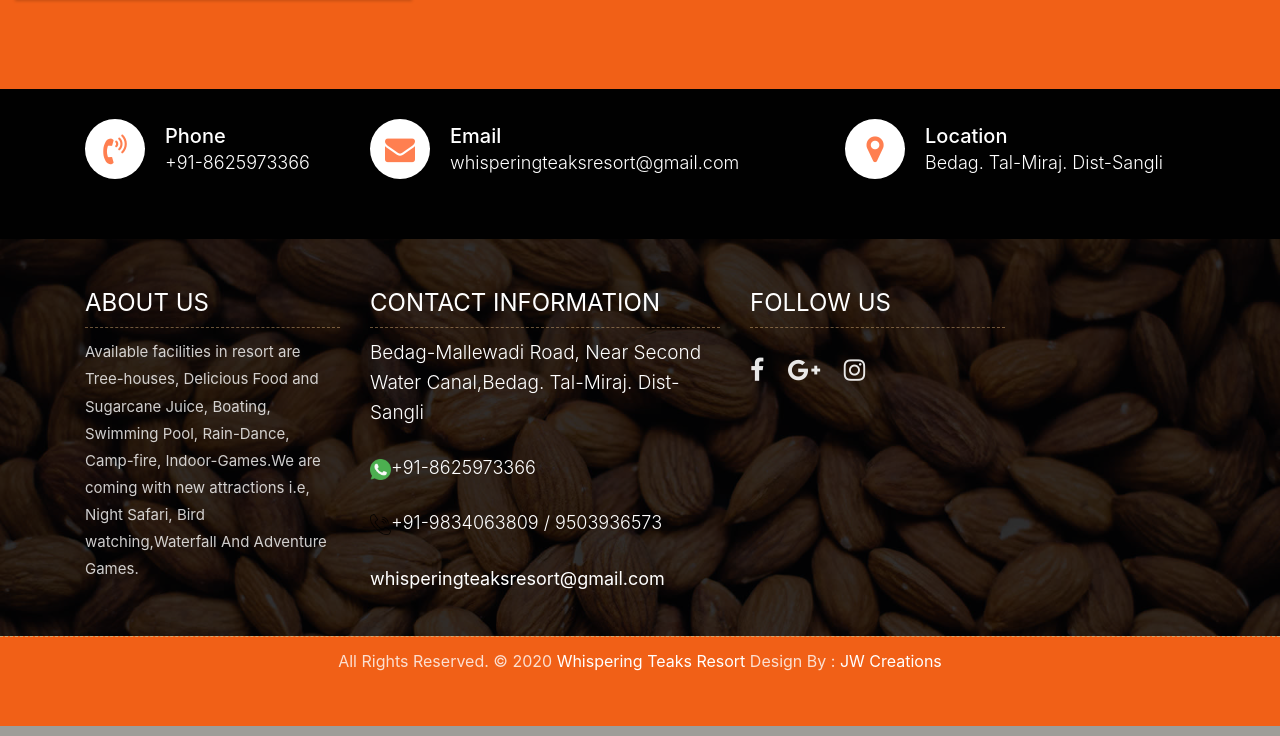
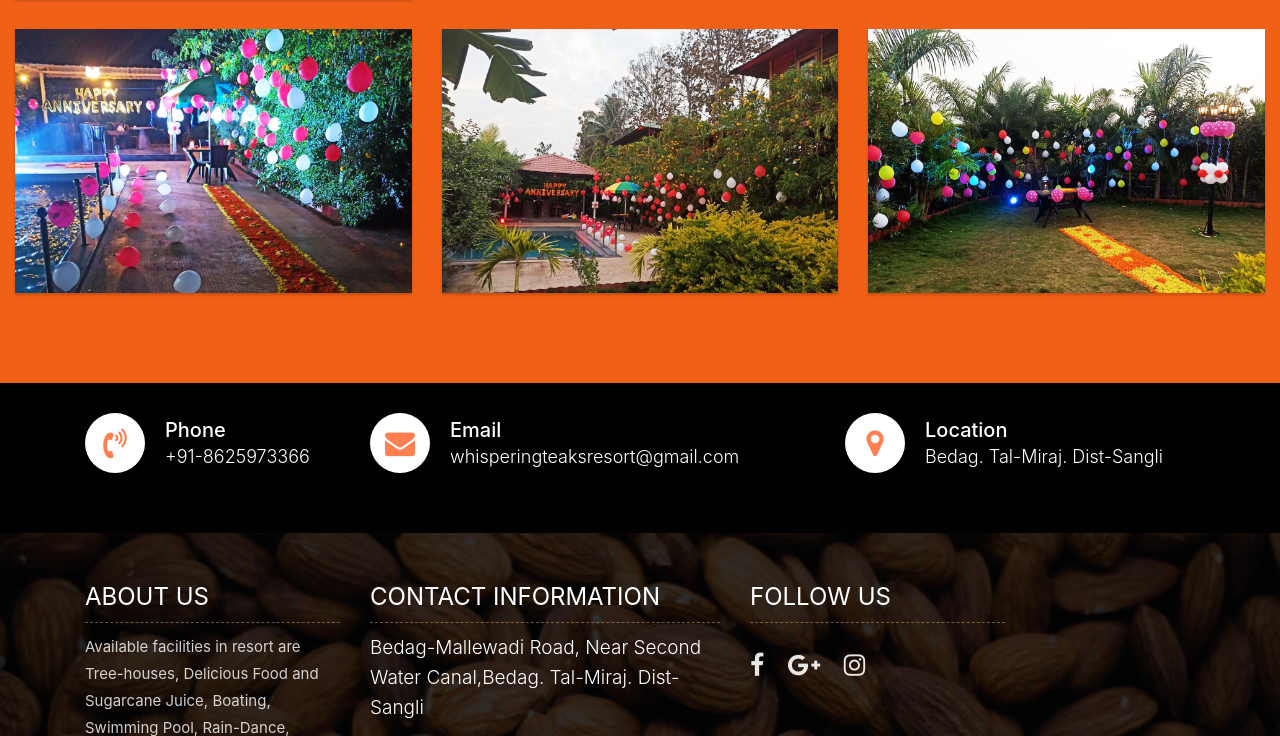
Before and after one commit to pallavitambe1234/NargisResort, a PHP site: page /gallery.php in a window 1280 px wide. Shown: the part 3409-4145 px from the top of the page. Run offline with PHP 8.4, Linux system fonts and the light colour scheme; some libraries are stand-ins or nearby versions; some web fonts are replaced.

Commit message:
images done

```diff
--- a/gallery.php
+++ b/gallery.php
@@ -165,6 +165,21 @@
 							<img class="img-fluid" src="images/1.jpeg" alt="Gallery Images">
 						</a>
 					</div>
+					<div class="col-sm-6 col-md-4 col-lg-4">
+						<a class="lightbox" href="images/w1 (1).jpg">
+							<img class="img-fluid" src="images/w1 (1).jpg" alt="Gallery Images">
+						</a>
+					</div>
+					<div class="col-sm-6 col-md-4 col-lg-4">
+						<a class="lightbox" href="images/w1 (2).jpg">
+							<img class="img-fluid" src="images/w1 (2).jpg" alt="Gallery Images">
+						</a>
+					</div>
+					<div class="col-sm-6 col-md-4 col-lg-4">
+						<a class="lightbox" href="images/w1 (3).jpg">
+							<img class="img-fluid" src="images/w1 (3).jpg" alt="Gallery Images">
+						</a>
+					</div>
 
 
 
```
Also changed, not shown: images/w1 (1).jpg (added), images/w1 (2).jpg (added), images/w1 (3).jpg (added), images/w1 (4).jpg (added), images/w1 (5).jpg (added), images/w1 (6).jpg (added), images/w1 (7).jpg (added), images/w1 (8).jpg (added).
